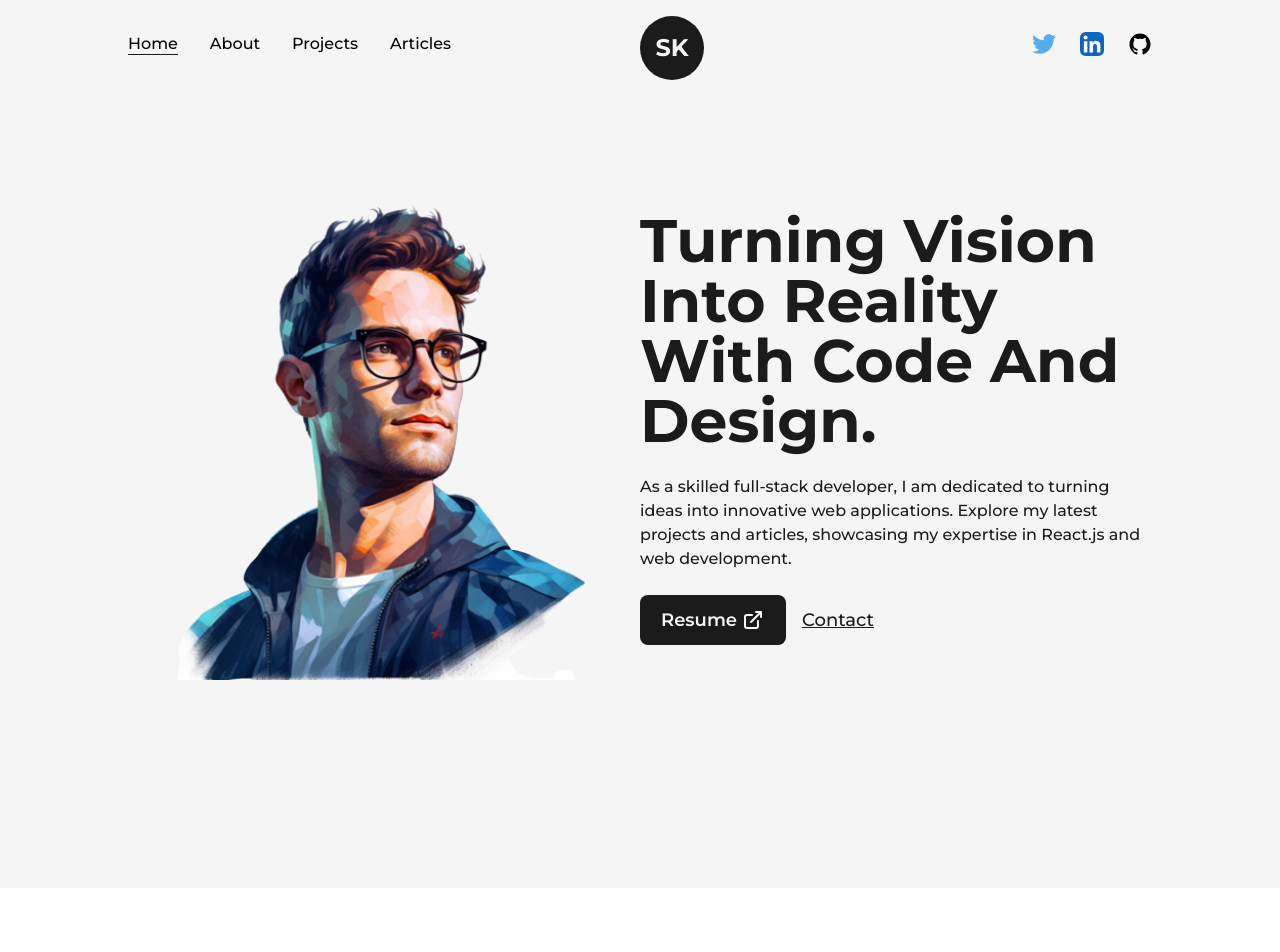
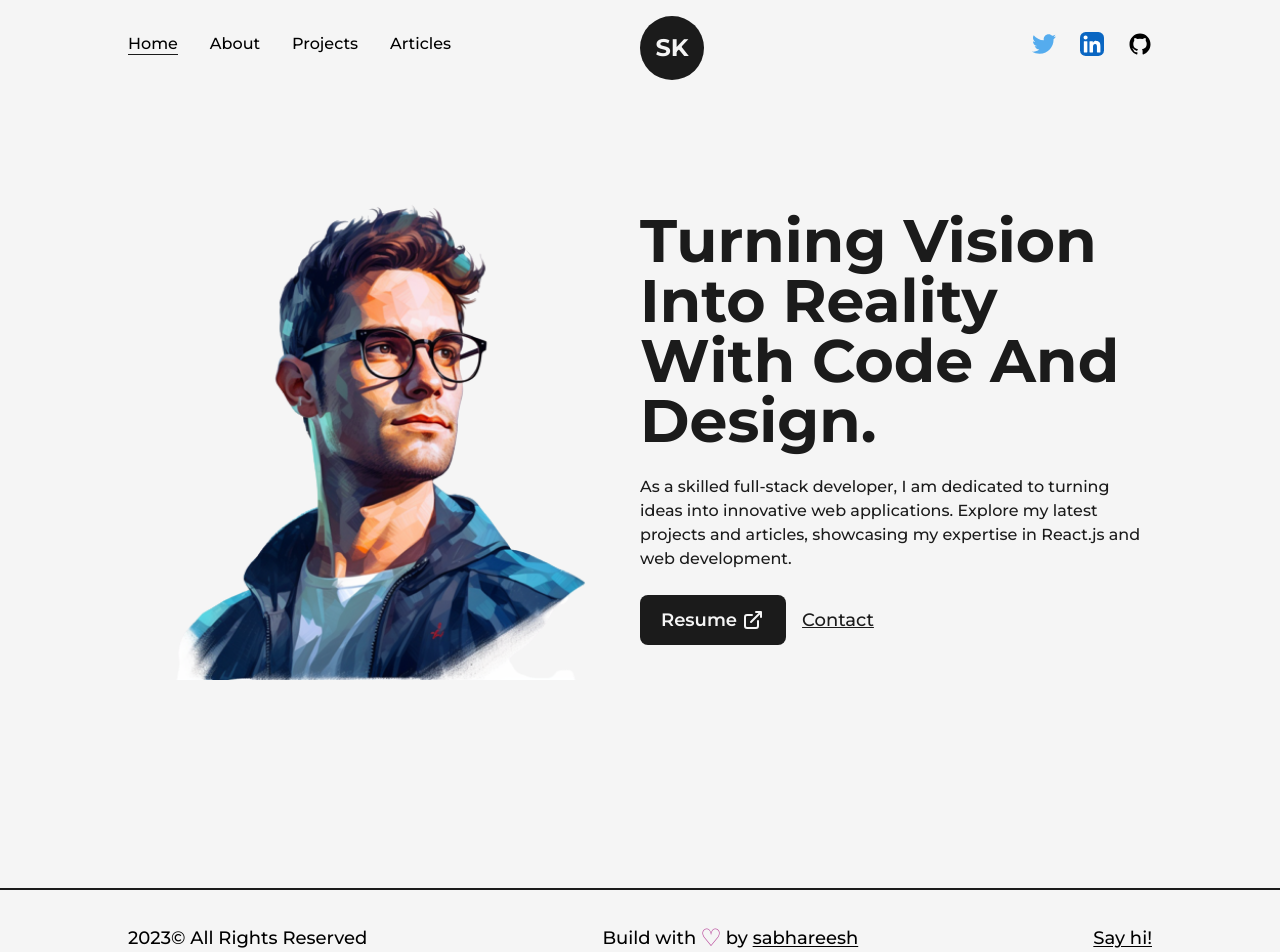
Before and after one commit to sabhareesh1009/portfolio, a Next.js app: page / in a window 1280 px wide. Shown: the top 952 px of the page. Before the commit the page ends 888 px from the top, so only its background shows below. Built offline with nearby package versions, Linux system fonts and the light colour scheme.

Commit message:
designed the footer part

```diff
--- /dev/null
+++ b/src/components/Footer.js
@@ -0,0 +1,29 @@
+import Link from "next/link";
+import React from "react";
+import Layout from "./Layout";
+
+const Footer = () => {
+  return (
+    <footer className="w-full border-t-2 border-solid border-dark font-medium text-lg">
+      <Layout className="py-8 flex items-center justify-between">
+        <span>{new Date().getFullYear()}&copy; All Rights Reserved</span>
+        <div className="flex items-center">
+          Build with <span className="text-primary text-2xl px-1">&#9825;</span>
+          <span>by&nbsp;</span>
+          <Link
+            href="/"
+            target="_blank"
+            className="underline underline-offset-2"
+          >
+            sabhareesh
+          </Link>
+        </div>
+        <Link href="/" target="_blank" className="underline underline-offset-2">
+          Say hi!
+        </Link>
+      </Layout>
+    </footer>
+  );
+};
+
+export default Footer;
--- a/src/pages/_app.js
+++ b/src/pages/_app.js
@@ -1,3 +1,4 @@
+import Footer from "@/components/Footer";
 import NavBar from "@/components/NavBar";
 import "@/styles/globals.css";
 import { Montserrat } from "next/font/google";
@@ -18,6 +19,7 @@ export default function App({ Component, pageProps }) {
       <main className={`${montserrat.variable} font-mont bg-light`}>
         <NavBar />
         <Component {...pageProps} />
+        <Footer />
       </main>
     </>
   );
```
